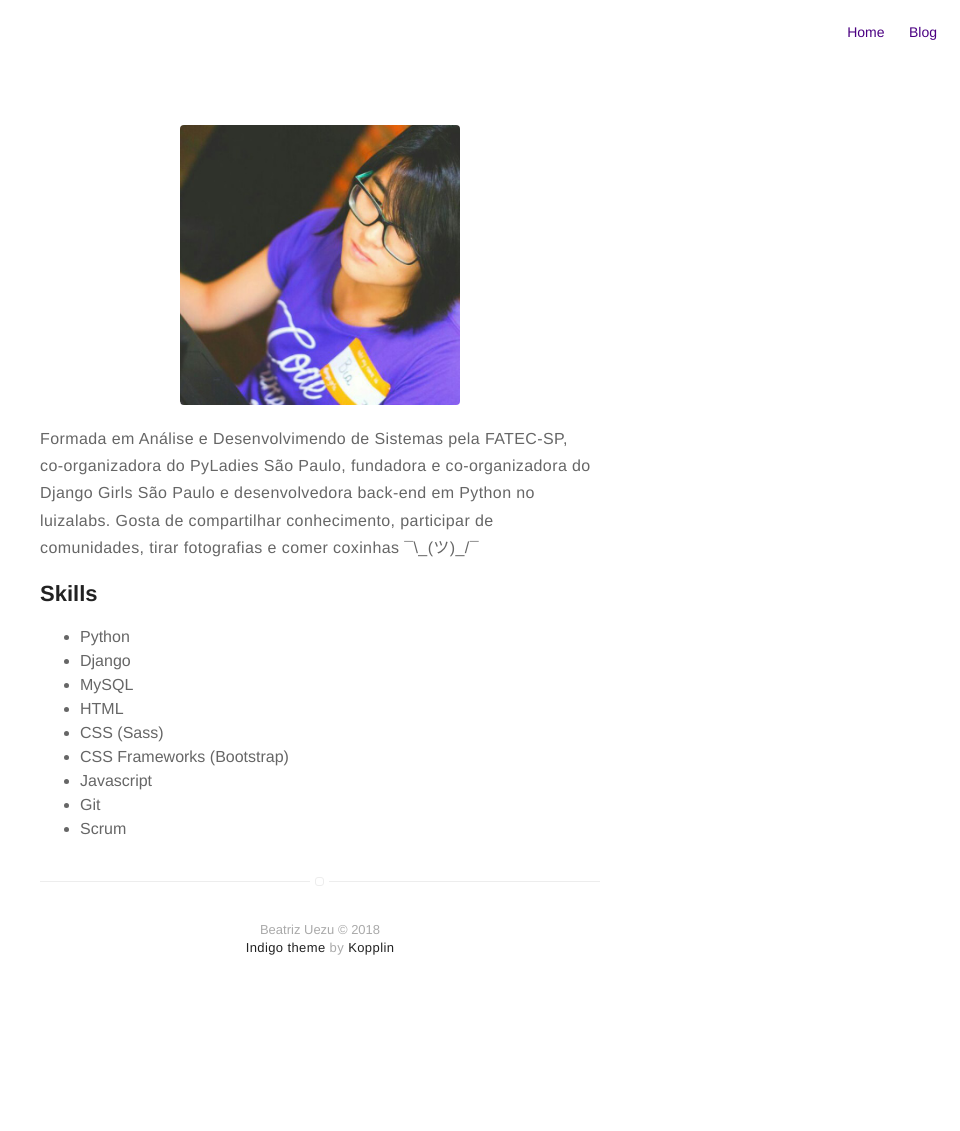
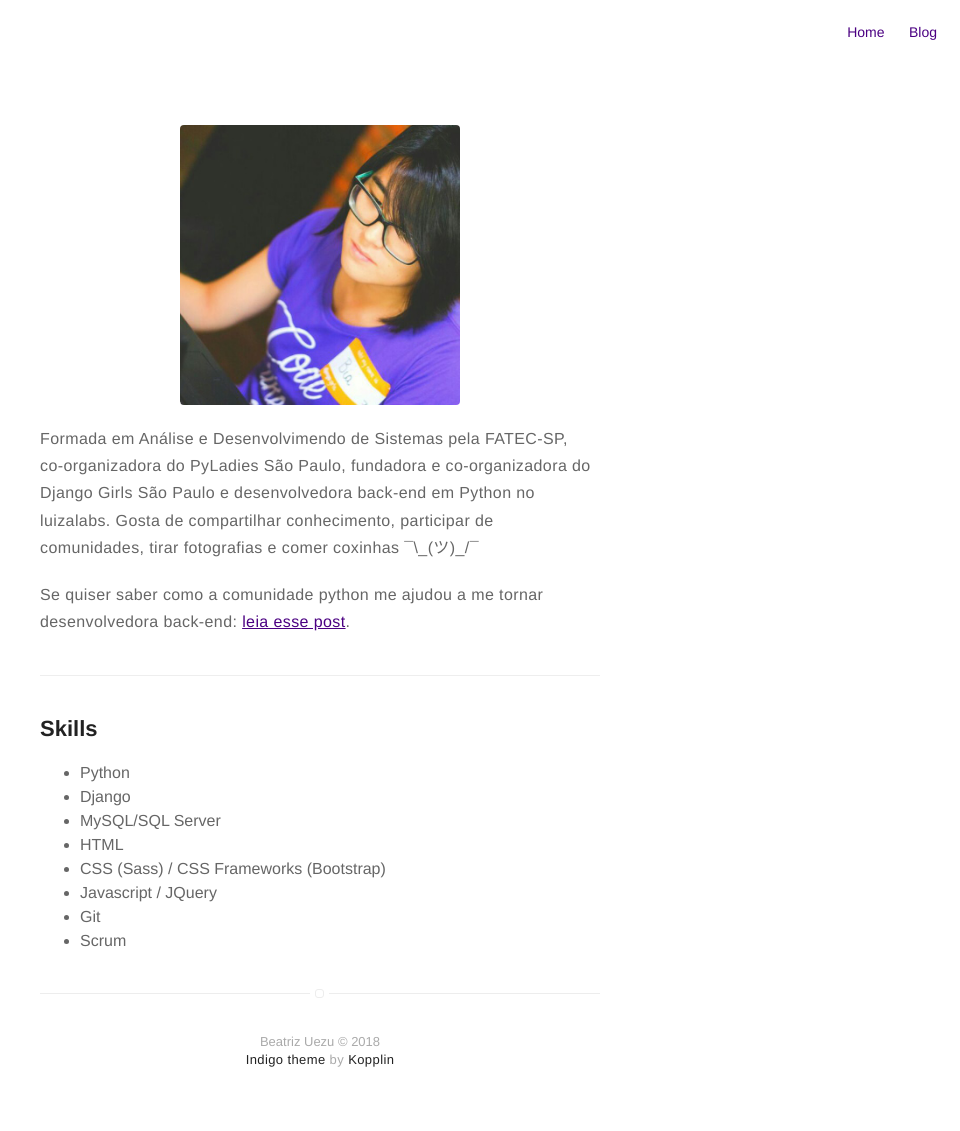
Before and after one commit to beatrizuezu/beatrizuezu.github.io, a Jekyll site: the page built from about.md, in a window 1280 px wide. Shown: the whole page, without its empty margins (320-1280 px from the left). Built offline with Jekyll 4.4.1, drawn with Linux system fonts in a browser that asks for light colours; before the commit the page ends 1019 px from its top, so only the background shows below that.

Commit message:
update about

```diff
--- a/about.md
+++ b/about.md
@@ -6,19 +6,22 @@ layout: page
 
 <p>Formada em Análise e Desenvolvimendo de Sistemas pela FATEC-SP,<br>co-organizadora do PyLadies São Paulo, fundadora e co-organizadora do Django Girls São Paulo e desenvolvedora back-end em Python no luizalabs. Gosta de compartilhar conhecimento, participar de comunidades, tirar fotografias e comer coxinhas ¯\_(ツ)_/¯</p>
 
-<h2>Skills</h2>
+Se quiser saber como a comunidade python me ajudou a me tornar desenvolvedora back-end: [leia esse post]({% post_url 2018-03-16-pyladies-e-django-girls-do-medo-ao-incentivo%}).
 
-<ul class="skill-list">
-	<li>Python</li>
-	<li>Django</li>
-	<li>MySQL</li>
-	<li>HTML</li>
-	<li>CSS (Sass)</li>
-	<li>CSS Frameworks (Bootstrap)</li>
-	<li>Javascript</li>
-	<li>Git</li>
-	<li>Scrum</li>
-</ul>
+
+---
+
+
+## Skills
+
+* Python
+* Django
+* MySQL/SQL Server
+* HTML
+* CSS (Sass) / CSS Frameworks (Bootstrap)
+* Javascript / JQuery
+* Git
+* Scrum
 
 <!-- <h2>Projects</h2>
 
```
Also changed, not shown: 2 other files.
